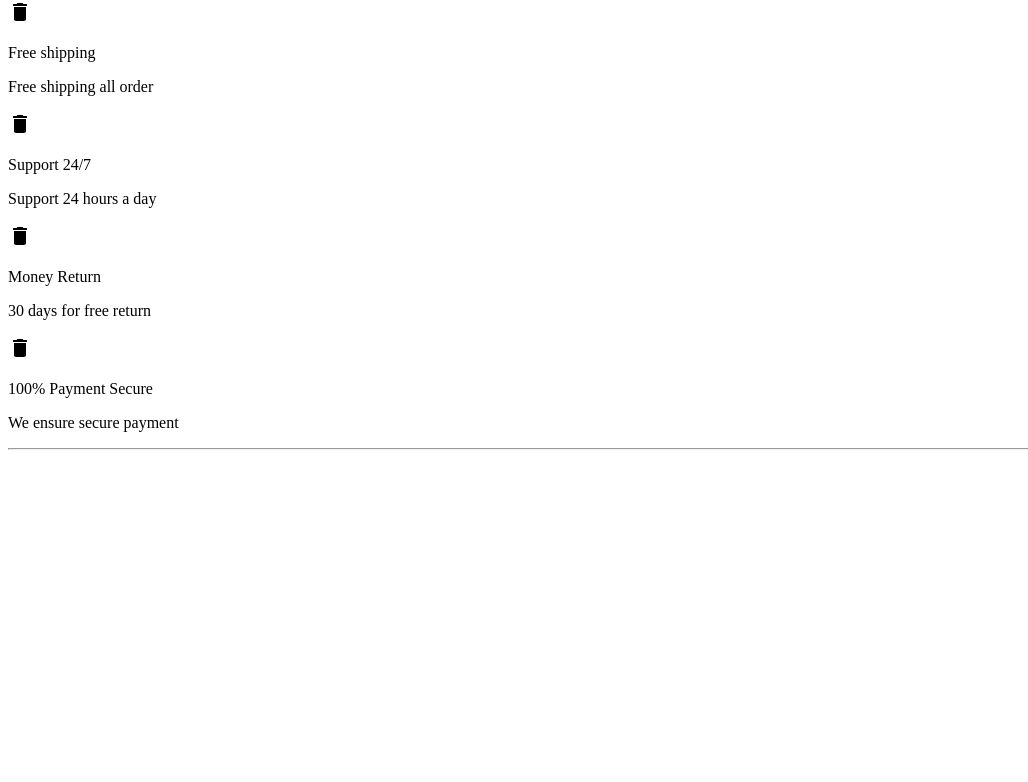
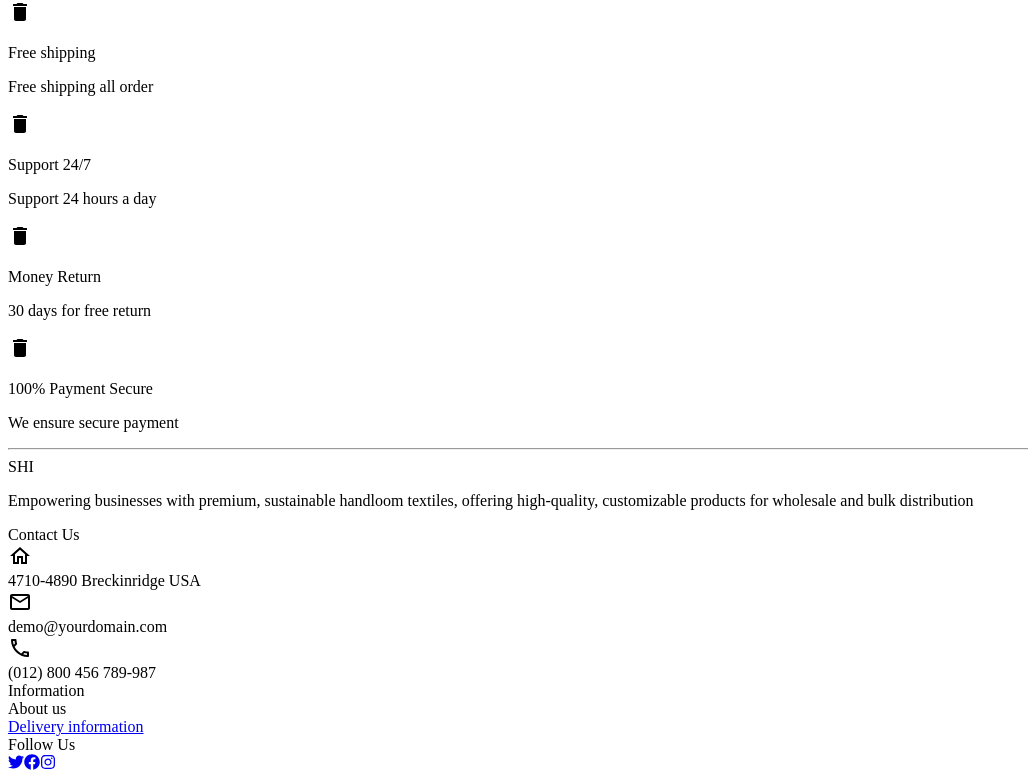
Before and after one commit to satyahandloomindustries/satya-handloom-industries-fe, a Next.js app: page / in a window 1280 px wide. Shown: the part 1788-2570 px from the top of the page, without its empty margins (0-1028 px from the left). Before the commit the page ends 2246 px from the top, so only its background shows below. Built offline with nearby package versions, Linux system fonts and the light colour scheme.

Commit message:
icon label done

```diff
--- a/app/page.js
+++ b/app/page.js
@@ -1,4 +1,5 @@
 import CarouselHomepage from '@/components/CarouselHomepage';
+import ContactUsFooter from '@/components/ContactUsFooter';
 import MultiRenderer from '@/components/MultiRenderer';
 import TwoLiner from '@/components/TwoLiner';
 import DeleteIcon from '@mui/icons-material/Delete';
@@ -37,6 +38,7 @@ export default function Home() {
         />
         <hr className="border-t-1 border-gray-300" />
       </div>
+      <ContactUsFooter />
       {/* <main className="flex flex-col gap-8 row-start-2 items-center sm:items-start">
         <Image
           className="dark:invert"
--- /dev/null
+++ b/components/ContactUsFooter/index.jsx
@@ -0,0 +1,59 @@
+import React from 'react';
+import ShiLogo from '../ShiLogo';
+import HomeOutlinedIcon from '@mui/icons-material/HomeOutlined';
+import MailOutlinedIcon from '@mui/icons-material/MailOutlined';
+import PhoneOutlinedIcon from '@mui/icons-material/PhoneOutlined';
+import IconLabelValue from '../IconLabelValue';
+import LabelValue from '../LabelValue';
+import Link from 'next/link';
+import SocialIconDisplay from '../SocialIconDisplay';
+
+const contactUs = [
+  {
+    Icon: HomeOutlinedIcon,
+    label: '4710-4890 Breckinridge USA',
+  },
+  {
+    Icon: MailOutlinedIcon,
+    label: 'demo@yourdomain.com',
+  },
+  {
+    Icon: PhoneOutlinedIcon,
+    label: '(012) 800 456 789-987',
+  },
+];
+
+const information = [
+  {
+    label: 'About us',
+    value: () => (
+      <Link className="text-shi_brown " href="/">
+        Delivery information
+      </Link>
+    ),
+  },
+];
+const ContactUsFooter = () => {
+  return (
+    <footer className="bg-gray-100 py-20 px-20 mt-10">
+      <div className="grid grid-cols-[1.5fr_repeat(3,max-content)] gap-x-4">
+        <div className="mt-2">
+          <ShiLogo />
+          <p className="text-gray-600 text-sm ml-1 mt-2">
+            Empowering businesses with premium, sustainable handloom textiles,
+            offering high-quality, customizable products for wholesale and bulk
+            distribution
+          </p>
+        </div>
+
+        <IconLabelValue title="Contact Us" iconLabelSet={contactUs} />
+
+        <LabelValue title="Information" arr={information} />
+
+        <SocialIconDisplay title="Follow Us" />
+      </div>
+    </footer>
+  );
+};
+
+export default ContactUsFooter;
--- /dev/null
+++ b/components/IconLabelValue/index.jsx
@@ -0,0 +1,27 @@
+import clsx from 'clsx';
+import React from 'react';
+
+const IconLabelValue = ({
+  iconLabelSet = [],
+  className,
+  title = '',
+  containerClasname,
+}) => {
+  return (
+    <div className={containerClasname}>
+      <div className="text-base font-bold">{title}</div>
+      <div className={clsx(className, 'mt-6')}>
+        {iconLabelSet.map(({ Icon, label }) => {
+          return (
+            <div className="flex space-x-2 mt-4 items-center" key={label}>
+              <Icon className="text-shi_brown" />
+              <div className="text-base">{label}</div>
+            </div>
+          );
+        })}
+      </div>
+    </div>
+  );
+};
+
+export default IconLabelValue;
--- /dev/null
+++ b/components/LabelValue/index.jsx
@@ -0,0 +1,25 @@
+import clsx from 'clsx';
+import React from 'react';
+
+const LabelValue = ({ className, arr, title }) => {
+  return (
+    <div>
+      <div className="text-base font-bold">{title}</div>
+      <div className={clsx(className, 'mt-6')}>
+        {arr.map(({ label, value }) => {
+          return (
+            <div
+              className="flex space-x-2 mt-4 items-center text-base gray-100"
+              key={label}
+            >
+              <div>{label}</div>
+              <div>{value?.() ?? value}</div>
+            </div>
+          );
+        })}
+      </div>
+    </div>
+  );
+};
+
+export default LabelValue;
--- a/components/Navbar/index.jsx
+++ b/components/Navbar/index.jsx
@@ -4,6 +4,7 @@ import clsx from 'clsx';
 import { usePathname } from 'next/navigation';
 import React from 'react';
 import styles from '@/components/Navbar/index.module.css';
+import ShiLogo from '@/components/ShiLogo';
 
 const navbarRoutes = [
   { label: 'Home', value: '/' },
@@ -15,7 +16,7 @@ const Navbar = () => {
   const pathname = usePathname();
   return (
     <div className="grid grid-cols-[100px_1fr] gap-30 py-5 px-6 sticky top-0 z-50 bg-white">
-      <div className="text-4xl italic font-semibold">SHI</div>
+      <ShiLogo />
       <div
         className={`grid items-center gap-10`}
         style={{
--- /dev/null
+++ b/components/ShiLogo/index.jsx
@@ -0,0 +1,7 @@
+import React from 'react';
+
+const ShiLogo = () => {
+  return <div className="text-4xl italic font-semibold">SHI</div>;
+};
+
+export default ShiLogo;
--- /dev/null
+++ b/components/SocialIconDisplay/index.jsx
@@ -0,0 +1,29 @@
+'use Client';
+import Link from 'next/link';
+import React from 'react';
+import { FaFacebook, FaInstagram, FaTwitter } from 'react-icons/fa';
+
+const socialIcon = [FaTwitter, FaFacebook, FaInstagram];
+const SocialIconDisplay = ({ title = '' }) => {
+  return (
+    <div>
+      <div className="text-base font-bold">{title}</div>
+      <div
+        className="grid grid-cols-3 mt-6 gap-x-4"
+        style={{ gridTemplateColumns: `repeat(${socialIcon.length}, 1fr)` }}
+      >
+        {socialIcon.map((Item, index) => (
+          <Link
+            key={index}
+            className="border border-gray-400 p-4 rounded-full hover:bg-shi_brown hover:text-white"
+            href="/"
+          >
+            <Item className="text-2xl" />
+          </Link>
+        ))}
+      </div>
+    </div>
+  );
+};
+
+export default SocialIconDisplay;
--- a/package.json
+++ b/package.json
@@ -14,9 +14,10 @@
     "@emotion/styled": "^11.14.0",
     "@mui/icons-material": "^6.4.8",
     "clsx": "^2.1.1",
-    "next": "15.1.7",
+    "next": "^15.2.4",
     "react": "^19.0.0",
     "react-dom": "^19.0.0",
+    "react-icons": "^5.5.0",
     "tailwind-scrollbar-hide": "^2.0.0"
   },
   "devDependencies": {
```
Also changed, not shown: 1 other file (tests, documents, lock files or other folders).
